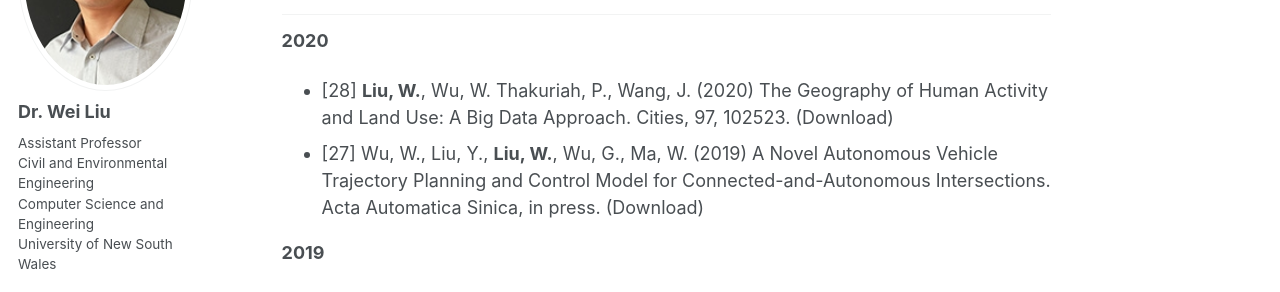
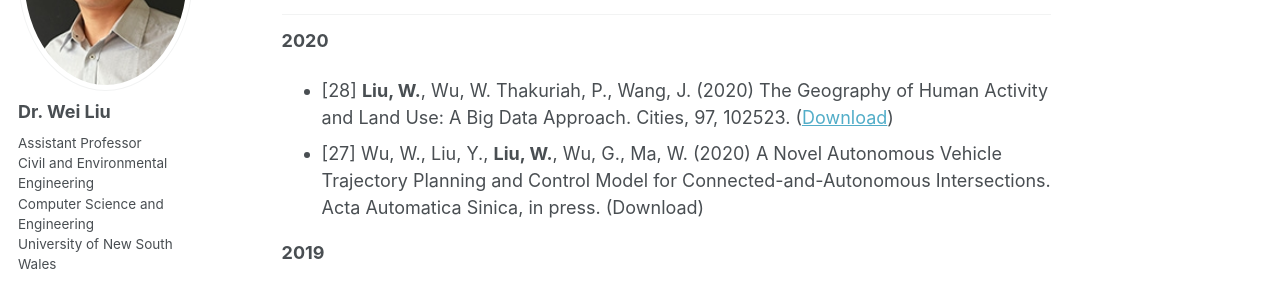
Before and after one commit to weiliu2016/weiliu2016.github.io, a Jekyll site: the page built from _pages/publications.md, in a window 1280 px wide and 900 px high. Shown: the part 256-548 px from the top of the window. Built offline with Jekyll 4.4.1, drawn with Linux system fonts in a browser that asks for light colours; some web fonts are replaced.

Commit message:
Update publications.md

```diff
--- a/_pages/publications.md
+++ b/_pages/publications.md
@@ -19,8 +19,8 @@ author_profile: true
 Journal Publications
 ----------
 **2020**
-* [28] **Liu, W.**, Wu, W. Thakuriah, P., Wang, J.  (2020) The Geography of Human Activity and Land Use: A Big Data Approach. Cities, 97, 102523. (Download)
-* [27] Wu, W., Liu, Y., **Liu, W.**, Wu, G., Ma, W. (2019) A Novel Autonomous Vehicle Trajectory Planning and Control Model for Connected-and-Autonomous Intersections. Acta Automatica Sinica, in press. (Download)
+* [28] **Liu, W.**, Wu, W. Thakuriah, P., Wang, J.  (2020) The Geography of Human Activity and Land Use: A Big Data Approach. Cities, 97, 102523. ([Download](https://www.sciencedirect.com/science/article/abs/pii/S0264275119306171))
+* [27] Wu, W., Liu, Y., **Liu, W.**, Wu, G., Ma, W. (2020) A Novel Autonomous Vehicle Trajectory Planning and Control Model for Connected-and-Autonomous Intersections. Acta Automatica Sinica, in press. (Download)
 
 **2019**
 * [26] Zhu, Z., Li, X., **Liu, W.**, Yang, H. (2019) Day-to-day Evolution of Departure Time Choice in Stochastic Capacity Bottleneck Models with Bounded Rationality and Various Information Perceptions. Transportation Research Part E: Logistics and Transportation Review, 131, 168-192. (Download)
```
